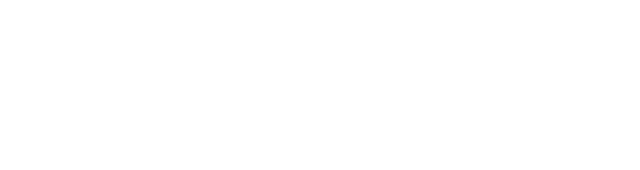
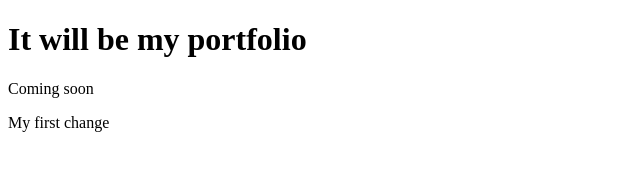
Before and after one commit to Abdulbariii/Portfolio, a plain HTML site: page index.html in a window 1280 px wide. Shown: the whole page, without its empty margins (0-640 px from the left). Drawn offline with Linux system fonts and the light colour scheme.

Commit message:
First Change

```diff
--- a/index.html
+++ b/index.html
@@ -6,5 +6,9 @@
     <meta name="viewport" content="width=device-width, initial-scale=1.0" />
     <title>Document</title>
   </head>
-  <body></body>
+  <body>
+    <h1>It will be my portfolio</h1>
+    <p>Coming soon</p>
+    <p>My first change</p>
+  </body>
 </html>
```
